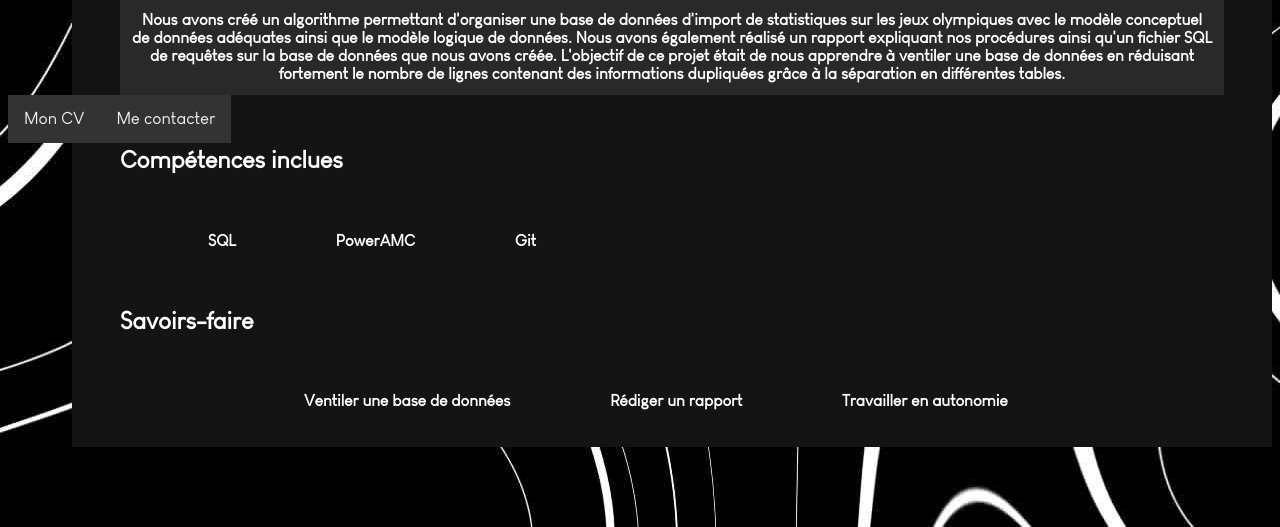
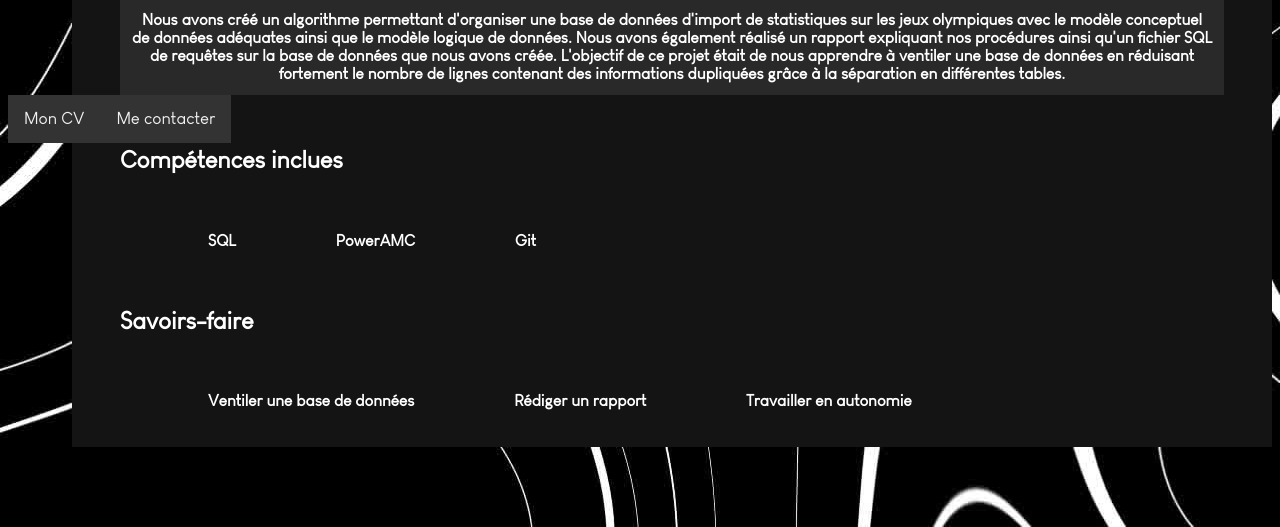
Before and after one commit to Paulcancel/portfolio, a plain HTML site: page public/Pages/Projets/BDD.html in a window 1280 px wide. Shown: the part 657-1184 px from the top of the page. Drawn offline with Linux system fonts and the light colour scheme.

Commit message:
Update file styles.css

```diff
--- a/public/Styles/styles.css
+++ b/public/Styles/styles.css
@@ -322,6 +322,6 @@ article h3{
     margin-left: 30%;
     width: 30%;
 }
-.savoirsfaire{
+#projets .savoirsfaire li{
     margin-left: 6em;
 }
```
